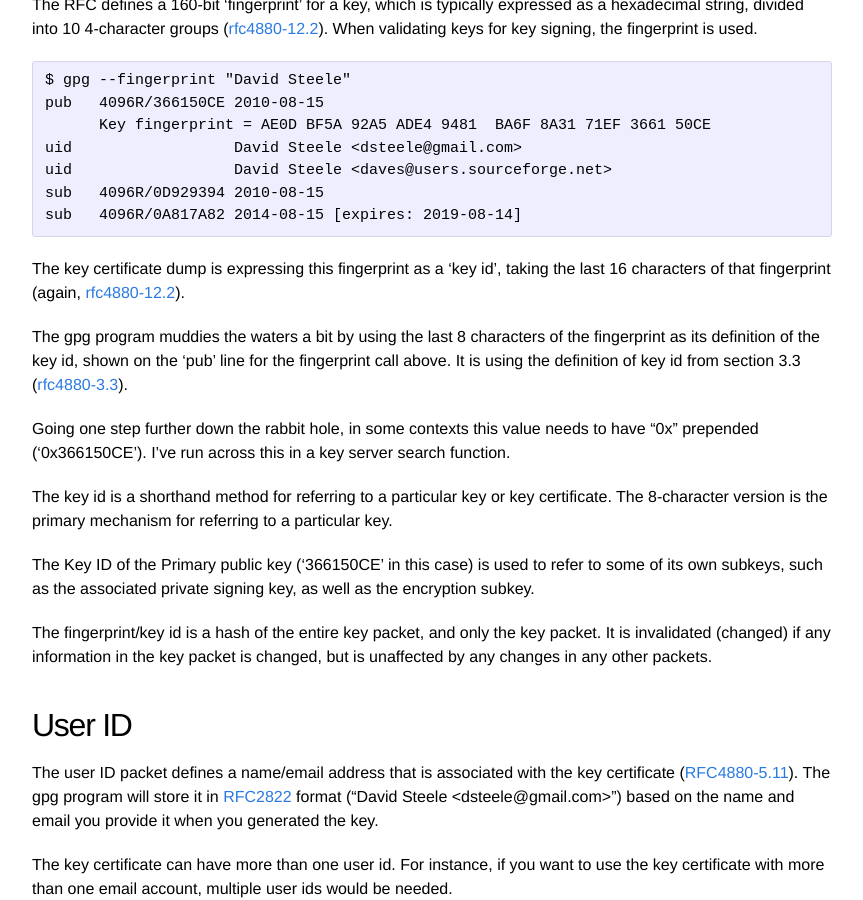
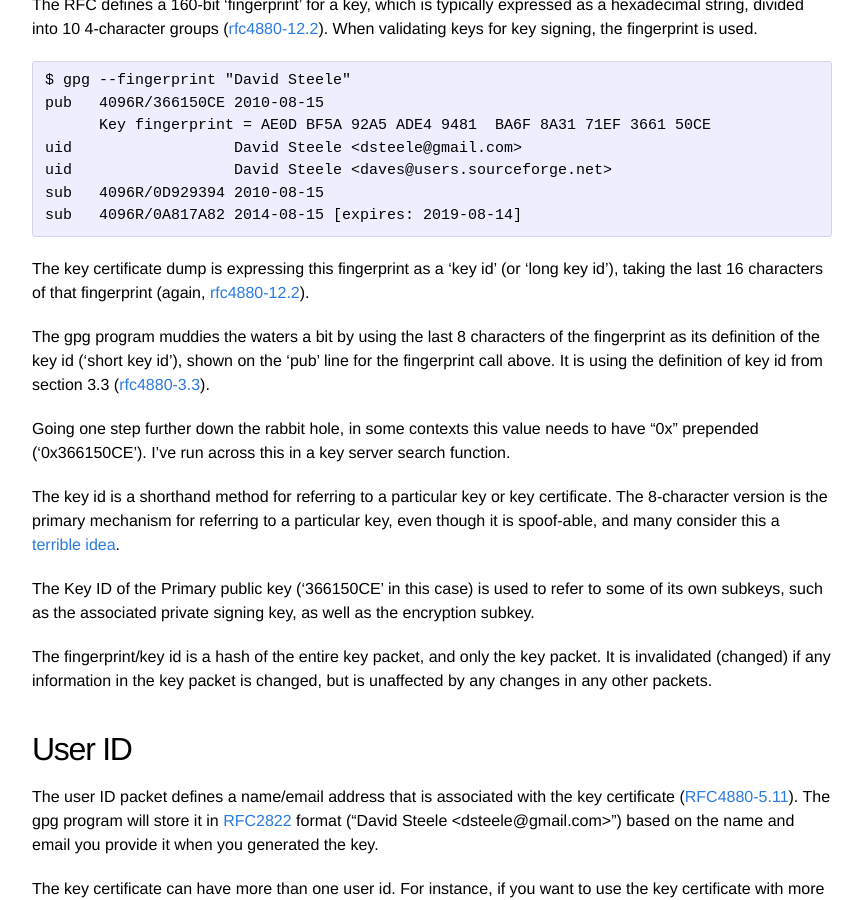
Before and after one commit to davesteele/davesteele.github.io, a Jekyll site: the page built from _posts/2014-09-20-anatomy-of-a-gpg-key.markdown, in a window 1280 px wide and 900 px high, scrolled down 6123 px. Shown: the whole window, without its empty margins (208-1071 px from the left). Built offline with Jekyll 4.4.1, drawn with Linux system fonts in a browser that asks for light colours; comment, search, counter and statistics services are not loaded.

Commit message:
Anatomy post: Limits of the short key id
Add a link to DKG's post on the "bad idea".

```diff
--- a/_posts/2014-09-20-anatomy-of-a-gpg-key.markdown
+++ b/_posts/2014-09-20-anatomy-of-a-gpg-key.markdown
@@ -223,15 +223,17 @@ The RFC defines a 160-bit 'fingerprint' for a key, which is typically expressed
     sub   4096R/0D929394 2010-08-15
     sub   4096R/0A817A82 2014-08-15 [expires: 2019-08-14]
 
-The key certificate dump is expressing this fingerprint as a 'key id', taking the last 16 characters of that fingerprint (again, [rfc4880-12.2][]).
+The key certificate dump is expressing this fingerprint as a 'key id' (or 'long key id'), taking the last 16 characters of that fingerprint (again, [rfc4880-12.2][]).
 
-The gpg program muddies the waters a bit by using the last 8 characters of the fingerprint as its definition of the key id, shown on the 'pub' line for the fingerprint call above. It is using the definition of key id from section 3.3 ([rfc4880-3.3][]).
+The gpg program muddies the waters a bit by using the last 8 characters of the fingerprint as its definition of the key id ('short key id'), shown on the 'pub' line for the fingerprint call above. It is using the definition of key id from section 3.3 ([rfc4880-3.3][]).
 
 [RFC4880-3.3]: http://tools.ietf.org/html/rfc4880#section-3.3
 
 Going one step further down the rabbit hole, in some contexts this value needs to have "0x" prepended ('0x366150CE'). I've run across this in a key server search function.
 
-The key id is a shorthand method for referring to a particular key or key certificate. The 8-character version is the primary mechanism for referring to a particular key.
+The key id is a shorthand method for referring to a particular key or key certificate. The 8-character version is the primary mechanism for referring to a particular key, even though it is spoof-able, and many consider this a [terrible idea][].
+
+[terrible idea]: https://www.debian-administration.org/users/dkg/weblog/105
 
 The Key ID of the Primary public key ('366150CE' in this case) is used to refer to some of its own subkeys, such as the associated private signing key, as well as the encryption subkey.
 
```
